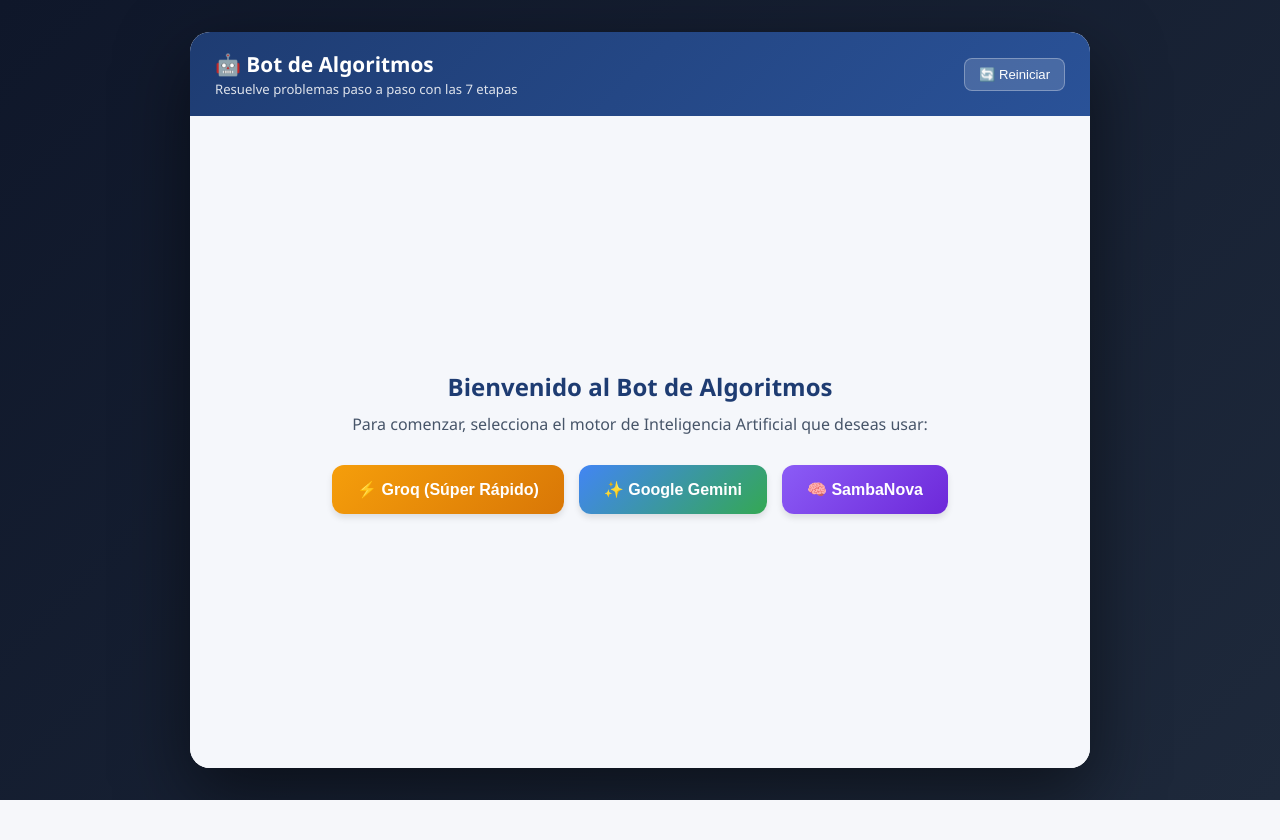
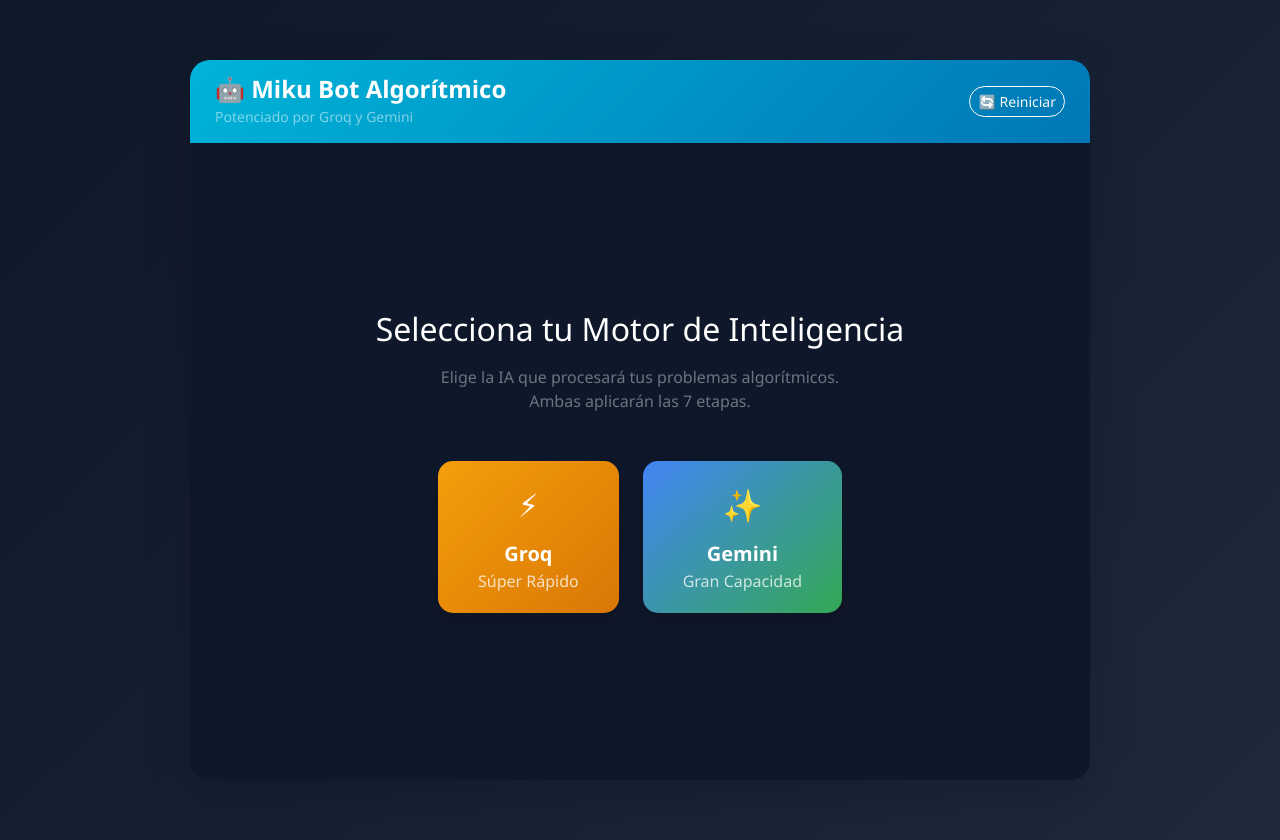
Before and after one commit to JP-Zeu-2007/bot-algoritmos, a Flask app: page / in a window 1280 px wide. Before the commit the page ends 800 px from the top, so only its background shows below. Run offline with Flask 3, Linux system fonts and the light colour scheme; some libraries are stand-ins or nearby versions.

Commit message:
Update index.html

```diff
--- a/templates/index.html
+++ b/templates/index.html
@@ -3,68 +3,73 @@
 <head>
     <meta charset="UTF-8">
     <meta name="viewport" content="width=device-width, initial-scale=1.0">
-    <title>Bot de Algoritmos — Proyecto Final</title>
+    <title>Bot de Algoritmos — Miku AI</title>
 
+    <!-- Bootstrap CSS -->
+    <link href="https://cdn.jsdelivr.net/npm/bootstrap@5.3.0/dist/css/bootstrap.min.css" rel="stylesheet">
+    <!-- Fuente Google -->
+    <link href="https://fonts.googleapis.com/css2?family=Outfit:wght@300;400;600&display=swap" rel="stylesheet">
+    <!-- Estilos propios -->
     <link rel="stylesheet" href="{{ url_for('static', filename='style.css') }}">
     <link rel="stylesheet" href="https://cdn.jsdelivr.net/npm/highlight.js@11.9.0/styles/atom-one-dark.min.css">
 
     <script src="https://cdn.jsdelivr.net/npm/mermaid@10/dist/mermaid.min.js"></script>
     <script>
-        mermaid.initialize({
-            startOnLoad: false,
-            theme: "default",
-            securityLevel: "loose",
-            suppressErrorRendering: true
-        });
+        mermaid.initialize({ startOnLoad: false, theme: "dark", securityLevel: "loose", suppressErrorRendering: true });
     </script>
 </head>
 <body>
 
-    <div class="contenedor">
+    <!-- AVATAR DE MIKU ANIMADO (Sprite) -->
+    <div id="miku-contenedor" style="position: fixed; bottom: 20px; right: 20px; width: 120px; height: 120px; z-index: 1000; cursor: grab; user-select: none;" onclick="hablarUltimoMensaje()">
+        <div id="miku-sprite" class="miku-idle"></div>
+        <div class="miku-bocadillo" id="miku-texto" style="display: none;">¡Hola! Haz clic en mí para escucharme. 🎤</div>
+    </div>
 
-        <header class="encabezado">
-            <div class="encabezado-izq">
-                <h1>🤖 Bot de Algoritmos</h1>
-                <p class="subtitulo">Resuelve problemas paso a paso con las 7 etapas</p>
+    <div class="container-fluid d-flex justify-content-center align-items-center min-vh-100">
+        <div class="card shadow-lg border-0" style="width: 100%; max-width: 900px; height: 90vh; background: #0f172a; border-radius: 20px; overflow: hidden;">
+
+            <!-- HEADER -->
+            <div class="card-header border-0 d-flex justify-content-between align-items-center" style="background: linear-gradient(135deg, #00b4d8, #0077b6); padding: 15px 25px;">
+                <div>
+                    <h1 class="h4 mb-0 text-white fw-bold">🤖 Miku Bot Algorítmico</h1>
+                    <small class="text-white-50">Potenciado por Groq y Gemini</small>
+                </div>
+                <button id="btn-reiniciar" class="btn btn-outline-light btn-sm rounded-pill">🔄 Reiniciar</button>
             </div>
-            <button id="btn-reiniciar" class="btn-reiniciar" title="Reiniciar chat">
-                🔄 Reiniciar
-            </button>
-        </header>
 
-        <!-- ===== MENÚ DE SELECCIÓN DE IA ===== -->
-        <!-- Este bloque se oculta automáticamente al elegir una IA -->
-        <div id="menu-ia" style="padding: 40px 20px; text-align: center; background: #f5f7fb; flex: 1; display: flex; flex-direction: column; justify-content: center; align-items: center;">
-            <h2 style="color: #1e3c72; margin-bottom: 10px; font-size: 1.5rem;">Bienvenido al Bot de Algoritmos</h2>
-            <p style="color: #475569; margin-bottom: 30px;">Para comenzar, selecciona el motor de Inteligencia Artificial que deseas usar:</p>
+            <!-- MENÚ DE SELECCIÓN DE IA -->
+            <div id="menu-ia" class="card-body d-flex flex-column justify-content-center align-items-center text-center" style="background: #0f172a;">
+                <h2 class="text-white mb-3 fw-light">Selecciona tu Motor de Inteligencia</h2>
+                <p class="text-secondary mb-5" style="max-width: 400px;">Elige la IA que procesará tus problemas algorítmicos. Ambas aplicarán las 7 etapas.</p>
 
-            <div style="display: flex; gap: 15px; flex-wrap: wrap; justify-content: center;">
-                <button onclick="iniciarIA('groq')" style="background: linear-gradient(135deg, #f59e0b, #d97706); color: white; border: none; padding: 15px 25px; border-radius: 12px; cursor: pointer; font-size: 1rem; font-weight: bold; box-shadow: 0 4px 6px rgba(0,0,0,0.1); transition: transform 0.2s;">
-                    ⚡ Groq (Súper Rápido)
-                </button>
-                <button onclick="iniciarIA('gemini')" style="background: linear-gradient(135deg, #4285f4, #34a853); color: white; border: none; padding: 15px 25px; border-radius: 12px; cursor: pointer; font-size: 1rem; font-weight: bold; box-shadow: 0 4px 6px rgba(0,0,0,0.1); transition: transform 0.2s;">
-                    ✨ Google Gemini
-                </button>
-                <button onclick="iniciarIA('sambanova')" style="background: linear-gradient(135deg, #8b5cf6, #6d28d9); color: white; border: none; padding: 15px 25px; border-radius: 12px; cursor: pointer; font-size: 1rem; font-weight: bold; box-shadow: 0 4px 6px rgba(0,0,0,0.1); transition: transform 0.2s;">
-                    🧠 SambaNova
-                </button>
+                <div class="d-flex gap-4 flex-wrap justify-content-center">
+                    <button onclick="iniciarIA('groq')" class="btn btn-lg text-white shadow" style="background: linear-gradient(135deg, #f59e0b, #d97706); border-radius: 15px; padding: 20px 40px; font-weight: bold; border: none;">
+                        <span style="font-size: 2rem; display: block; margin-bottom: 10px;">⚡</span>
+                        Groq
+                        <div class="fw-normal fs-6 opacity-75">Súper Rápido</div>
+                    </button>
+
+                    <button onclick="iniciarIA('gemini')" class="btn btn-lg text-white shadow" style="background: linear-gradient(135deg, #4285f4, #34a853); border-radius: 15px; padding: 20px 40px; font-weight: bold; border: none;">
+                        <span style="font-size: 2rem; display: block; margin-bottom: 10px;">✨</span>
+                        Gemini
+                        <div class="fw-normal fs-6 opacity-75">Gran Capacidad</div>
+                    </button>
+                </div>
             </div>
+
+            <!-- ÁREA DE CHAT -->
+            <main id="chat" class="card-body overflow-auto" style="display: none; background: #1e293b; scroll-behavior: smooth;"></main>
+
+            <!-- ÁREA DE ENTRADA -->
+            <div class="card-footer border-0 p-3" id="area-entrada" style="display: none; background: #0f172a;">
+                <div class="input-group">
+                    <input type="text" id="input-mensaje" class="form-control border-0 shadow-none" placeholder="Escribe tu problema algorítmico aquí..." style="background: #1e293b; color: white; border-radius: 25px 0 0 25px; padding: 15px 20px;">
+                    <button id="btn-enviar" class="btn btn-primary" style="border-radius: 0 25px 25px 0; padding: 0 25px; background: #00b4d8; border: none;">Enviar</button>
+                </div>
+            </div>
+
         </div>
-
-        <!-- ===== ÁREA DE CHAT (Oculta al inicio) ===== -->
-        <main id="chat" class="chat" style="display: none;"></main>
-
-        <!-- ===== ÁREA DE ENTRADA (Oculta al inicio) ===== -->
-        <footer class="entrada" id="area-entrada" style="display: none;">
-            <input
-                type="text"
-                id="input-mensaje"
-                placeholder="Escribe tu mensaje o tu problema algorítmico..."
-                autocomplete="off"
-            >
-            <button id="btn-enviar" class="btn-enviar">Enviar</button>
-        </footer>
-
     </div>
 
     <script src="https://cdn.jsdelivr.net/npm/marked@12.0.0/marked.min.js"></script>
```
